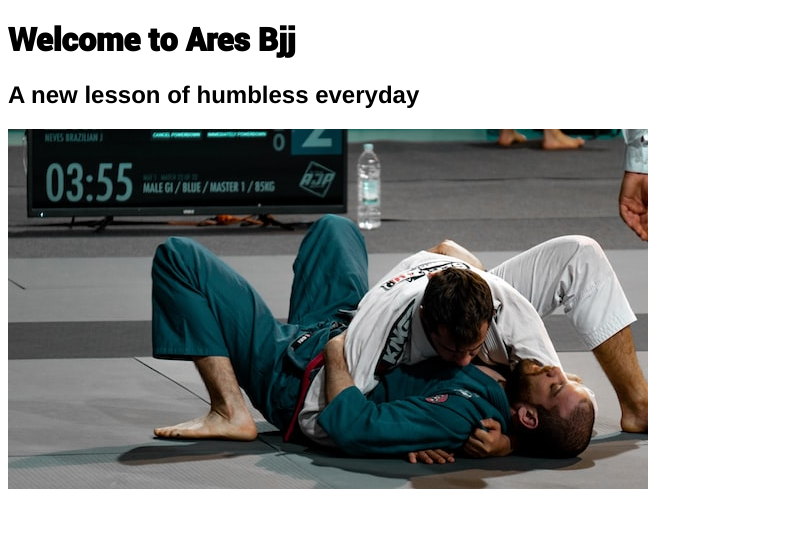
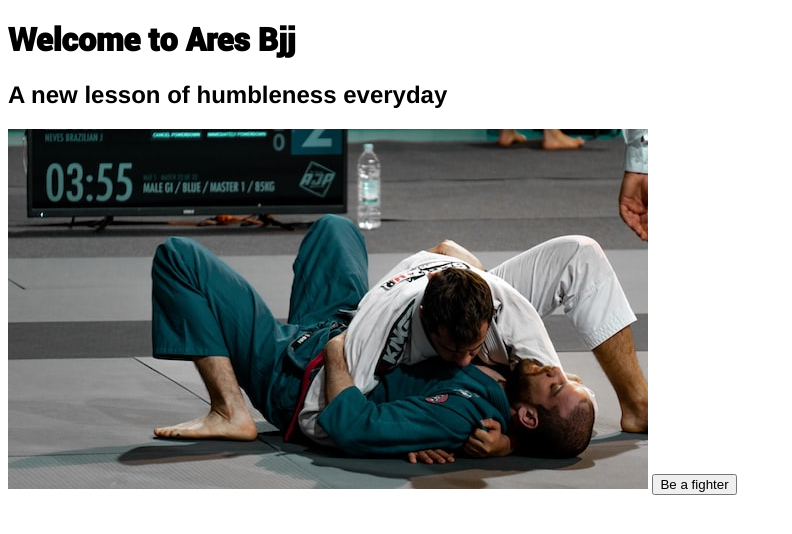
Before and after one commit to fvsteinbach/Ares, a Flask app: page / in a window 1280 px wide. Shown: the top 534 px of the page, without its empty margins (0-792 px from the left). Run offline with Flask 2, Linux system fonts and the light colour scheme.

Commit message:
Created page to register

```diff
--- a/app.py
+++ b/app.py
@@ -6,5 +6,9 @@ app = Flask(__name__)
 def index():
     return render_template("index.html")
 
+@app.route("/register")
+def register():
+    return render_template("register.html")
+
 if __name__==("__main__"):
     app.run(debug=True)
--- a/static/styles.css
+++ b/static/styles.css
@@ -10,7 +10,7 @@
 
 @font-face {
   font-family: "Roboto-Black";
-  src: url(/fonts/Roboto-Black.ttf);
+  src: url(/static/fonts/Roboto-Black.ttf);
 }
 
 body {
--- a/templates/index.html
+++ b/templates/index.html
@@ -6,8 +6,9 @@
       Welcome to Ares Bjj
     </h1>
     <h2>
-      A new lesson of humbless everyday
+      A new lesson of humbleness everyday
     </h2>
     <img src="/static/bjj_academy.jpg">
+    <a href="register.html"><button>Be a fighter</button></a>
 
 {% endblock %}
```
Also changed, not shown: templates/register.html (added, +10 -0 lines).
